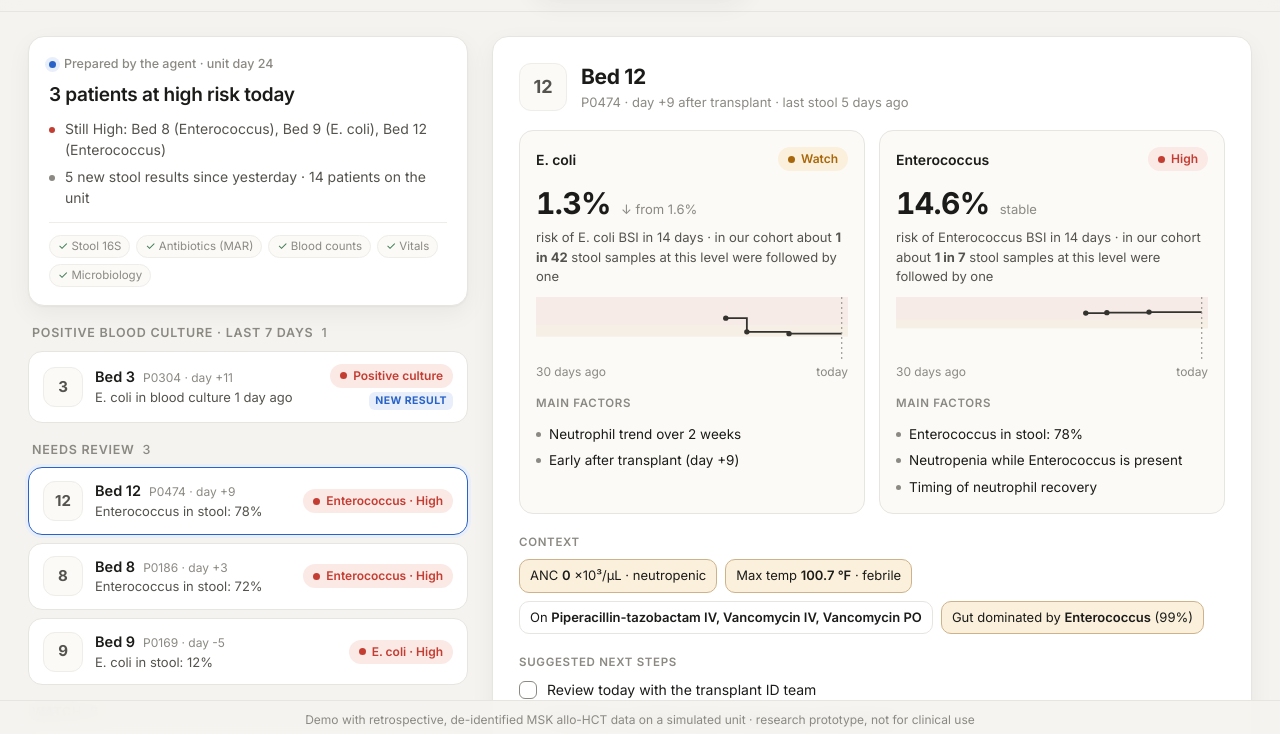
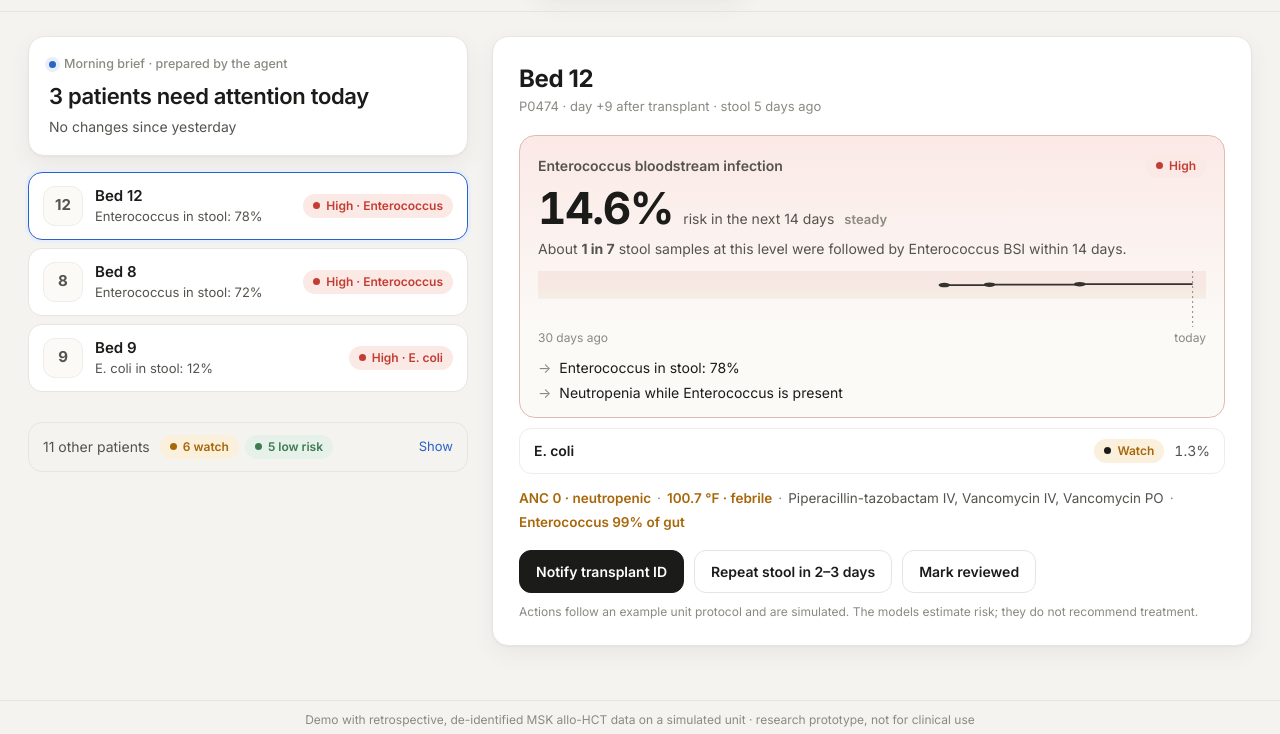
Before and after one commit to stampei1/bsi-risk-tool-clinical-workflow, a plain HTML site: page index.html in a window 1280 px wide. Shown: the part 61-795 px from the top of the page. Drawn offline with Linux system fonts and the light colour scheme.

Commit message:
Simplify: one-line brief, action-only worklist, hero risk card, one-tap protocol actions
Co-Authored-By: Claude Opus 5.5 (1M context) <noreply@anthropic.com>

```diff
--- a/app.js
+++ b/app.js
@@ -105,31 +105,22 @@ function reasons(o, s, c) {
 }
 
 // ------------------------------------------------------------------ brief
-function brief(d) {
-  const on = S.W.patients.filter(p => p.stay[0] <= d && d <= p.stay[1]);
-  const st = on.map(p => [p, status(p, d), status(p, d - 1)]);
-  const high = st.filter(([, s]) => s.tier === 'high' && !s.culture.length);
-  const up = st.filter(([, s, y]) => s.tier === 'high' && y.tier !== 'high' && !s.culture.length);
-  const newRes = st.filter(([, s]) => s.last && s.last.d === d).length;
-  const due = st.filter(([, s]) => s.tier === 'due');
-  const cultures = st.filter(([p]) => p.infections.some(([day]) => day === d));
-  const head = high.length ? `${plural(high.length, 'patient')} at high risk today` : 'No patients at high risk today';
-  const items = [];
-  for (const [p, s] of up) items.push(['high', `Bed ${p.bed} moved to High for ${NAME[s.top]} (${pct(s.org[s.top].p)} risk in 14 days)`]);
-  const stay = high.filter(h => !up.includes(h));
-  if (stay.length) items.push(['high', `Still High: ${stay.map(([p, s]) => `Bed ${p.bed} (${NAME[s.top]})`).join(', ')}`]);
-  for (const [p] of cultures) items.push(['high', `Bed ${p.bed}: positive blood culture today (${agent(p.infections.find(([day]) => day === d)[1])})`]);
-  if (due.length) items.push(['due', `${plural(due.length, 'patient')} due a stool sample: Bed ${due.map(([p]) => p.bed).join(', ')}`]);
-  items.push(['muted', `${plural(newRes, 'new stool result')} since yesterday · ${on.length} patients on the unit`]);
-  $('brief').innerHTML = `<div class="kicker"><span class="dot"></span>Prepared by the agent · unit day ${d}</div>
-    <h1>${head}</h1>
-    <ul>${items.map(([k, t]) => `<li><span class="b" style="background:var(--${k === 'muted' ? 'ink-3' : k})"></span>${t}</li>`).join('')}</ul>
-    <div class="sources">${['Stool 16S', 'Antibiotics (MAR)', 'Blood counts', 'Vitals', 'Microbiology'].map(x => `<span class="src">${x}</span>`).join('')}</div>`;
-  return st;
-}
 function agent(a) {
   return ({ Escherichia: 'E. coli', Enterococcus_Faecium_Vancomycin_Resistant: 'VRE', Enterococcus_Faecium: 'E. faecium',
     Enterococcus_Faecalis: 'E. faecalis', Enterococcus_Vancomycin_Resistant: 'VRE', Klebsiella_Pneumoniae: 'K. pneumoniae' })[a] || a.replace(/_/g, ' ');
+}
+const COVERED = (o, a) => (o === 'ecoli' && a === 'Escherichia') || (o === 'entero' && a.startsWith('Enterococcus'));
+function brief(d, st) {
+  const act = st.filter(([, s]) => s.need);
+  const up = st.filter(([, s, y]) => s.tier === 'high' && y.tier !== 'high' && !s.culture.length);
+  const cultures = st.filter(([p]) => p.infections.some(([day]) => day === d));
+  const head = act.length ? `${plural(act.length, 'patient')} need${act.length === 1 ? 's' : ''} attention today` : 'All clear today';
+  const lines = [];
+  if (up.length) lines.push(`New to High risk: ${up.map(([p, s]) => `Bed ${p.bed} (${NAME[s.top]})`).join(', ')}`);
+  if (cultures.length) lines.push(`Positive blood culture: ${cultures.map(([p]) => `Bed ${p.bed} (${agent(p.infections.find(([day]) => day === d)[1])})`).join(', ')}`);
+  if (!lines.length) lines.push(act.length ? 'No changes since yesterday' : `${st.length} patients on the unit, none at high risk`);
+  $('brief').innerHTML = `<div class="kicker"><span class="dot"></span>Morning brief · prepared by the agent</div>
+    <h1>${head}</h1><p class="sub">${lines.join(' · ')}</p>`;
 }
 
 // ------------------------------------------------------------------ list
@@ -137,110 +128,112 @@ function render() {
   const d = S.day;
   $('dayNum').textContent = d;
   $('prevDay').disabled = d <= S.W.span[0]; $('nextDay').disabled = d >= S.W.span[1];
-  const st = brief(d);
-  const cult = st.filter(([, s]) => s.culture.length);
-  const rest = st.filter(([, s]) => !s.culture.length);
-  const groups = [
-    ['Positive blood culture · last 7 days', cult, true],
-    ['Needs review', rest.filter(([, s]) => s.tier === 'high'), true],
-    ['Watch', rest.filter(([, s]) => s.tier === 'watch'), true],
-    ['Stool sample due', rest.filter(([, s]) => s.tier === 'due'), true],
-    ['Low risk', rest.filter(([, s]) => s.tier === 'low' || s.tier === 'na'), false],
-  ];
-  const byRisk = (a, b) => (b[1].org[b[1].top].p || 0) - (a[1].org[a[1].top].p || 0);
-  groups.forEach(g => g[1].sort(byRisk));
-  if (!S.sel || !st.some(([p]) => p.bed === S.sel)) S.sel = (groups.slice(1).find(g => g[1].length)?.[1][0]?.[0] || groups[0][1][0]?.[0] || {}).bed ?? null;
-  S.lowOpen = S.lowOpen ?? false;
-  $('list').innerHTML = groups.filter(([, rows]) => rows.length).map(([title, rows, open]) => {
-    const isLow = title === 'Low risk', show = !isLow || S.lowOpen;
-    rows.sort((a, b) => (b[1].org[b[1].top].p || 0) - (a[1].org[a[1].top].p || 0));
-    return `<section class="group"><h2>${title} <span class="count">${rows.length}</span>
-      ${isLow ? `<button data-toggle-low>${S.lowOpen ? 'Hide' : 'Show'}</button>` : ''}</h2>
-      ${show ? `<div class="rows">${rows.map(([p, s]) => rowHTML(p, s, d)).join('')}</div>` : ''}</section>`;
-  }).join('');
+  const on = S.W.patients.filter(p => p.stay[0] <= d && d <= p.stay[1]);
+  const st = on.map(p => { const s = status(p, d); s.need = needs(s, d); return [p, s, status(p, d - 1)]; });
+  brief(d, st);
+  const order = (x) => x.culture.some(([day]) => day === d) ? 0 : x.tier === 'high' ? 1 : x.tier === 'due' ? 2 : 3;
+  const act = st.filter(([, s]) => s.need).sort((a, b) => order(a[1]) - order(b[1]) || (b[1].org[b[1].top].p || 0) - (a[1].org[a[1].top].p || 0));
+  const rest = st.filter(([, s]) => !s.need);
+  if (!S.sel || !st.some(([p]) => p.bed === S.sel)) S.sel = act[0]?.[0].bed ?? null;
+  const counts = ['watch', 'low'].map(t => [t, rest.filter(([, s]) => s.tier === t || (t === 'low' && (s.tier === 'na' || s.culture.length))).length]);
+  let h = act.length ? `<div class="rows">${act.map(([p, s]) => rowHTML(p, s, d)).join('')}</div>`
+    : `<div class="clear"><div class="check">✓</div><b>No one needs review</b><span>Every patient is low risk or on watch, with a recent stool result.</span></div>`;
+  if (rest.length) {
+    h += `<button class="others" id="othersBtn"><span>${plural(rest.length, 'other patient')}</span>
+      <span class="mini">${counts.filter(([, n]) => n).map(([t, n]) => `<span class="pill ${t}"><span class="sw"></span>${n} ${t === 'low' ? 'low risk' : 'watch'}</span>`).join('')}</span>
+      <span class="chev">${S.othersOpen ? 'Hide' : 'Show'}</span></button>`;
+    if (S.othersOpen) h += `<div class="rows quiet">${rest.map(([p, s]) => rowHTML(p, s, d)).join('')}</div>`;
+  }
+  $('list').innerHTML = h;
   $('list').querySelectorAll('.row').forEach(r => r.onclick = () => {
     S.sel = +r.dataset.bed; render();
     if (matchMedia('(max-width: 900px)').matches) $('detail').scrollIntoView({ behavior: 'smooth', block: 'start' });
   });
-  const tl = $('list').querySelector('[data-toggle-low]'); if (tl) tl.onclick = () => { S.lowOpen = !S.lowOpen; render(); };
-  detail(st.find(([p]) => p.bed === S.sel), d);
+  const ob = $('othersBtn'); if (ob) ob.onclick = () => { S.othersOpen = !S.othersOpen; render(); };
+  const sel = st.find(([p]) => p.bed === S.sel);
+  sel ? detail(sel, d) : ($('detail').innerHTML = `<div class="empty">Select a patient</div>`);
+}
+function needs(s, d) {
+  if (s.culture.some(([day]) => day === d)) return true;        // new positive culture today
+  if (s.culture.length) return false;                            // already known; managed by the team
+  return s.tier === 'high' || s.tier === 'due';
 }
 function rowHTML(p, s, d) {
   const c = context(p, d), o = s.top, os = s.org[o];
-  let why;
+  let why, pill;
   if (s.culture.length) {
     const [day, a] = s.culture[s.culture.length - 1];
     why = `${agent(a)} in blood culture ${day === d ? 'today' : plural(d - day, 'day') + ' ago'}`;
-  } else if (s.tier === 'due') why = s.last ? `Last stool result ${plural(s.age, 'day')} ago` : 'No stool result yet this admission';
-  else if (s.tier === 'na') why = 'Not scored after infection';
-  else why = reasons(o, os.s, c).find(r => !GENERIC.has(r)) || `${NAME[o]} in stool: ${ab(os.s['ab_' + o])}`;
-  const pill = s.culture.length ? `<span class="pill high"><span class="sw"></span>Positive culture</span>`
-    : s.tier === 'due' || s.tier === 'na' ? `<span class="pill ${s.tier}"><span class="sw"></span>${TIER_LABEL[s.tier]}</span>`
-    : `<span class="pill ${s.tier}"><span class="sw"></span>${NAME[o]} · ${TIER_LABEL[s.tier]}</span>`;
-  const isNew = s.last && s.last.d === d;
-  const act = S.acts[`${p.bed}-${d}`];
-  return `<button class="row ${S.sel === p.bed ? 'sel' : ''}" data-bed="${p.bed}">
-    <span class="bed">${p.bed}</span>
-    <span><span class="who">Bed ${p.bed}<small>${p.pid} · day ${c.hct >= 0 ? '+' : ''}${c.hct}</small></span>
-      <span class="why" style="display:block">${why}</span></span>
-    <span class="side">${pill}${isNew ? '<span class="new">NEW RESULT</span>' : act?.ack ? '<span class="new" style="color:var(--low);background:var(--low-soft)">REVIEWED</span>' : ''}</span>
-  </button>`;
+    pill = `<span class="pill high"><span class="sw"></span>Positive culture</span>`;
+  } else if (s.tier === 'due') {
+    why = s.last ? `Last stool result ${plural(s.age, 'day')} ago` : 'No stool result yet';
+    pill = `<span class="pill due"><span class="sw"></span>Stool due</span>`;
+  } else if (s.tier === 'na') {
+    why = 'Not scored'; pill = `<span class="pill na">—</span>`;
+  } else {
+    why = reasons(o, os.s, c).find(r => !GENERIC.has(r)) || `${NAME[o]} in stool: ${ab(os.s['ab_' + o])}`;
+    pill = `<span class="pill ${s.tier}"><span class="sw"></span>${TIER_LABEL[s.tier]} · ${NAME[o]}</span>`;
+  }
+  const done = S.acts[`${p.bed}-${d}`]?.done;
+  return `<button class="row ${S.sel === p.bed ? 'sel' : ''} ${done ? 'done' : ''}" data-bed="${p.bed}">
+    <span class="bed">${done ? '✓' : p.bed}</span>
+    <span class="txt"><span class="who">Bed ${p.bed}</span><span class="why">${why}</span></span>
+    <span class="side">${pill}</span></button>`;
 }
 
 // ------------------------------------------------------------------ detail
-function detail(entry, d) {
-  const el = $('detail');
-  if (!entry) { el.innerHTML = `<div class="empty">No patients on the unit on this day.</div>`; return; }
-  const [p, s] = entry, c = context(p, d);
-  const key = `${p.bed}-${d}`, act = S.acts[key] || {};
-  let h = `<div class="dhead"><span class="bed">${p.bed}</span><div><h2>Bed ${p.bed}</h2>
-    <div class="meta">${p.pid} · day ${c.hct >= 0 ? '+' : ''}${c.hct} after transplant · ${s.last ? `last stool ${s.age === 0 ? 'today' : plural(s.age, 'day') + ' ago'}` : 'no stool result yet'}</div></div></div>`;
-  for (const [day, a] of s.culture) {
-    const mine = ORGS.some(o => (o === 'ecoli' && a === 'Escherichia') || (o === 'entero' && a.startsWith('Enterococcus')));
-    h += `<div class="event ${mine ? '' : 'other'}">● Positive blood culture ${day === d ? 'today' : plural(d - day, 'day') + ' ago'}: ${agent(a)}${mine ? '' : ' (not covered by these models)'}</div>`;
-  }
-  const covered = (o, a) => (o === 'ecoli' && a === 'Escherichia') || (o === 'entero' && a.startsWith('Enterococcus'));
-  h += `<div class="orgs">${ORGS.map(o => orgHTML(p, s.org[o], o, c, d, s.culture.some(([, a]) => covered(o, a)))).join('')}</div>`;
-  const chips = [];
-  if (c.anc != null) chips.push([c.anc < 0.5, `ANC <b>${c.anc}</b> ×10³/µL${c.anc < 0.5 ? ' · neutropenic' : ''}`]);
-  if (c.tmax != null) chips.push([c.tmax >= 100.4, `Max temp <b>${c.tmax} °F</b>${c.tmax >= 100.4 ? ' · febrile' : ''}`]);
-  chips.push([false, c.abx.length ? `On <b>${c.abx.join(', ')}</b>` : 'No antibiotics today']);
-  if (s.last?.dom && s.last.dom[1] >= 0.3) chips.push([true, `Gut dominated by <b>${s.last.dom[0]}</b> (${Math.round(s.last.dom[1] * 100)}%)`]);
-  h += `<div class="sect"><h3>Context</h3><div class="chips">${chips.map(([w, t]) => `<span class="chip ${w ? 'warn' : ''}">${t}</span>`).join('')}</div></div>`;
-  const steps = nextSteps(s);
-  h += `<div class="sect"><h3>Suggested next steps</h3><div class="steps">${steps.map(t => `<div class="stepi"><span class="box"></span>${t}</div>`).join('')}</div>
-    <div class="fine">Example protocol: steps would be set by the unit. The models estimate risk; they do not recommend treatment.</div></div>`;
-  h += `<div class="actions">
-    <button class="btn ${act.ack ? 'done' : 'primary'}" id="ackBtn">${act.ack ? '✓ Reviewed' : 'Mark reviewed'}</button>
-    <button class="btn ${act.stool ? 'done' : ''}" id="stoolBtn">${act.stool ? '✓ Stool sample requested' : 'Request stool sample'}</button></div>`;
-  el.innerHTML = h;
-  $('ackBtn').onclick = () => { S.acts[key] = { ...act, ack: !act.ack }; toast(act.ack ? 'Review undone' : `Bed ${p.bed} marked reviewed (demo)`); render(); };
-  $('stoolBtn').onclick = () => { S.acts[key] = { ...act, stool: !act.stool }; toast(act.stool ? 'Request cancelled' : `Stool sample requested for Bed ${p.bed} (demo — no order placed)`); render(); };
+function detail([p, s], d) {
+  const c = context(p, d), key = `${p.bed}-${d}`, act = S.acts[key] || {};
+  const o = s.top, os = s.org[o], other = ORGS.find(x => x !== o);
+  const conf = (x) => s.culture.some(([, a]) => COVERED(x, a));
+  let h = `<div class="dhead"><div><h2>Bed ${p.bed}</h2>
+    <div class="meta">${p.pid} · day ${c.hct >= 0 ? '+' : ''}${c.hct} after transplant · ${s.last ? `stool ${s.age === 0 ? 'today' : plural(s.age, 'day') + ' ago'}` : 'no stool result yet'}</div></div></div>`;
+  for (const [day, a] of s.culture)
+    h += `<div class="event ${ORGS.some(x => COVERED(x, a)) ? '' : 'other'}">Positive blood culture ${day === d ? 'today' : plural(d - day, 'day') + ' ago'}: ${agent(a)}${ORGS.some(x => COVERED(x, a)) ? '' : ' · not covered by these models'}</div>`;
+  h += hero(p, os, o, c, d, conf(o));
+  const osO = s.org[other];
+  h += `<div class="otherline"><span>${NAME[other]}</span>${conf(other) ? '<span class="pill high"><span class="sw"></span>Confirmed BSI</span>'
+    : osO.tier === 'na' ? '<span class="pill na">not scored</span>'
+    : `<span class="pill ${osO.tier}"><span class="sw"></span>${TIER_LABEL[osO.tier]}</span><span class="v">${pct(osO.p)}</span>`}</div>`;
+  const ctx = [];
+  if (c.anc != null) ctx.push(`<span class="${c.anc < 0.5 ? 'flag' : ''}">ANC ${c.anc}${c.anc < 0.5 ? ' · neutropenic' : ''}</span>`);
+  if (c.tmax != null) ctx.push(`<span class="${c.tmax >= 100.4 ? 'flag' : ''}">${c.tmax} °F${c.tmax >= 100.4 ? ' · febrile' : ''}</span>`);
+  ctx.push(`<span>${c.abx.length ? c.abx.slice(0, 3).join(', ') + (c.abx.length > 3 ? ` +${c.abx.length - 3}` : '') : 'no antibiotics'}</span>`);
+  if (s.last?.dom && s.last.dom[1] >= 0.3) ctx.push(`<span class="flag">${s.last.dom[0]} ${Math.round(s.last.dom[1] * 100)}% of gut</span>`);
+  h += `<div class="ctx">${ctx.join('<i>·</i>')}</div>`;
+  const acts = actionsFor(s);
+  h += `<div class="actions">${acts.map(([id, label], k) => `<button class="btn ${act[id] ? 'done' : k === 0 ? 'primary' : ''}" data-act="${id}">${act[id] ? '✓ ' + label : label}</button>`).join('')}
+    <button class="btn ${act.done ? 'done' : ''}" data-act="done">${act.done ? '✓ Reviewed' : 'Mark reviewed'}</button></div>
+    <div class="fine">Actions follow an example unit protocol and are simulated. The models estimate risk; they do not recommend treatment.</div>`;
+  $('detail').innerHTML = h;
+  $('detail').querySelectorAll('[data-act]').forEach(b => b.onclick = () => {
+    const id = b.dataset.act, was = !!act[id];
+    S.acts[key] = { ...act, [id]: !was };
+    if (!was) toast(id === 'done' ? `Bed ${p.bed} reviewed` : `${b.textContent.replace('✓ ', '')} — Bed ${p.bed} (demo, nothing ordered)`);
+    render();
+  });
 }
-function orgHTML(p, os, o, c, d, confirmed) {
-  if (confirmed) return `<div class="org"><div class="ohead"><span class="oname">${NAME[o]}</span><span class="pill high"><span class="sw"></span>Confirmed BSI</span></div>
-    <div class="odds" style="margin-top:10px">Positive blood culture. Risk scoring for ${NAME[o]} is paused; the last score before the infection was <b>${pct(os.p)}</b>.</div>
-    ${os.p != null ? spark(p, o, d) : ''}</div>`;
-  if (os.tier === 'na') return `<div class="org"><div class="ohead"><span class="oname">${NAME[o]}</span><span class="pill na">Not scored</span></div>
-    <div class="muted">No scored stool sample yet.</div></div>`;
-  const t = S.W.tiers[o], tier = os.tier;
-  const rate = tier === 'due' ? null : t.rate[tier];
-  const trend = os.prev == null ? '' : os.p > os.prev * 1.15 ? `↑ from ${pct(os.prev)}` : os.p < os.prev / 1.15 ? `↓ from ${pct(os.prev)}` : 'stable';
-  const rs = reasons(o, os.s, c);
-  return `<div class="org"><div class="ohead"><span class="oname">${NAME[o]}</span><span class="pill ${tier}"><span class="sw"></span>${TIER_LABEL[tier]}</span></div>
-    <div class="big"><span class="num">${pct(os.p)}</span><span class="trend">${trend}</span></div>
-    <div class="odds">${tier === 'due' ? `From a stool sample ${plural(os.age, 'day')} old; needs a new sample.` :
-      os.after ? 'Last score before the infection; later samples are not scored.' :
-      `risk of ${NAME[o]} BSI in 14 days · in our cohort about <b>1 in ${Math.max(1, Math.round(1 / rate))}</b> stool samples at this level were followed by one`}</div>
+function hero(p, os, o, c, d, confirmed) {
+  if (confirmed) return `<div class="hero"><div class="hl"><span class="oname">${NAME[o]}</span><span class="pill high"><span class="sw"></span>Confirmed BSI</span></div>
+    <p class="say">Risk scoring for ${NAME[o]} is paused. The last score before the infection was <b>${pct(os.p)}</b>.</p>${os.p != null ? spark(p, o, d) : ''}</div>`;
+  if (os.tier === 'na') return `<div class="hero"><div class="hl"><span class="oname">No stool result yet</span><span class="pill due"><span class="sw"></span>Stool due</span></div>
+    <p class="say">Request a stool sample to start scoring.</p></div>`;
+  const tier = os.tier, rate = tier === 'due' ? null : S.W.tiers[o].rate[tier];
+  const trend = os.prev == null ? '' : os.p > os.prev * 1.15 ? `<span class="up">↑ rising</span>` : os.p < os.prev / 1.15 ? `<span class="down">↓ falling</span>` : '<span>steady</span>';
+  const rs = tier === 'low' ? [] : reasons(o, os.s, c).slice(0, 2);
+  return `<div class="hero ${tier}"><div class="hl"><span class="oname">${NAME[o]} bloodstream infection</span><span class="pill ${tier}"><span class="sw"></span>${TIER_LABEL[tier]}</span></div>
+    <div class="big"><span class="num">${pct(os.p)}</span><span class="unit">risk in the next 14 days</span>${trend}</div>
+    <p class="say">${tier === 'due' ? `Based on a stool sample ${plural(os.age, 'day')} old — a new sample is needed.`
+      : `About <b>1 in ${Math.max(1, Math.round(1 / rate))}</b> stool samples at this level were followed by ${NAME[o]} BSI within 14 days.`}</p>
     ${spark(p, o, d)}
-    ${rs.length && tier !== 'low' ? `<div class="whyh">Main factors</div><ul class="why">${rs.map(r => `<li>${r}</li>`).join('')}</ul>` : ''}</div>`;
+    ${rs.length ? `<ul class="why">${rs.map(r => `<li>${r}</li>`).join('')}</ul>` : ''}</div>`;
 }
-function nextSteps(s) {
-  if (s.culture.length) return ['Managed as a confirmed infection by the care team', 'Risk scores are paused for the infecting organism'];
-  if (s.tier === 'high') return ['Review today with the transplant ID team', 'If febrile or unstable: blood cultures per unit protocol', 'Repeat stool sample in 2–3 days to follow the trend'];
-  if (s.tier === 'watch') return ['Repeat stool sample within 3–4 days', 'Re-check when the next result is in'];
-  if (s.tier === 'due') return [s.last ? `Request a stool sample (last result ${plural(s.age, 'day')} ago)` : 'Request a first stool sample'];
-  return ['No action suggested; continue routine stool sampling'];
+function actionsFor(s) {
+  if (s.culture.length) return [];
+  if (s.tier === 'high') return [['notify', 'Notify transplant ID'], ['stool', 'Repeat stool in 2–3 days']];
+  if (s.tier === 'watch') return [['stool', 'Repeat stool in 3–4 days']];
+  if (s.tier === 'due' || s.tier === 'na') return [['stool', 'Request stool sample']];
+  return [];
 }
 function spark(p, o, d) {
   const W = 300, H = 64, L = 0, R = 6, d0 = d - 29;
--- a/style.css
+++ b/style.css
@@ -187,3 +187,52 @@ table.tiers th { color: var(--ink-3); font-weight: 500; font-size: 12.5px; }
   .daynav .day { min-width: 0; padding: 0 6px; }
   .brand .unit { display: none; }
 }
+
+/* ---------- simplified flow ---------- */
+.brief .sub { margin: 4px 0 0; color: var(--ink-2); font-size: 14px; }
+.brief h1 { font-size: 22px; margin: 8px 0 2px; }
+.left #list { margin-top: 16px; }
+.row .txt { display: flex; flex-direction: column; min-width: 0; }
+.row .who { font-weight: 600; font-size: 15px; }
+.row .why { color: var(--ink-2); font-size: 13px; white-space: nowrap; overflow: hidden; text-overflow: ellipsis; }
+.row.done { opacity: .62; }
+.row.done .bed { color: var(--low); background: var(--low-soft); border-color: transparent; }
+.rows.quiet .row { padding: 9px 12px; }
+.rows.quiet .bed { width: 32px; height: 32px; font-size: 13px; border-radius: 10px; }
+.clear { display: flex; flex-direction: column; align-items: center; gap: 4px; text-align: center; padding: 28px 16px;
+  background: var(--surface); border: 1px dashed var(--line); border-radius: 14px; color: var(--ink-2); font-size: 13.5px; }
+.clear .check { width: 40px; height: 40px; border-radius: 999px; display: grid; place-items: center; background: var(--low-soft); color: var(--low); font-size: 20px; margin-bottom: 6px; }
+.clear b { color: var(--ink); font-size: 15px; }
+.others { display: flex; align-items: center; gap: 10px; width: 100%; margin-top: 12px; padding: 12px 14px; border-radius: 14px;
+  border: 1px solid var(--line); background: transparent; color: var(--ink-2); font-size: 14px; text-align: left; }
+.others:hover { background: var(--surface); }
+.others .mini { display: flex; gap: 6px; flex-wrap: wrap; }
+.others .chev { margin-left: auto; color: var(--accent); font-size: 13px; }
+.rows.quiet { margin-top: 8px; }
+
+.dhead h2 { font-size: 24px; }
+.hero { margin-top: 18px; border-radius: 16px; padding: 18px 18px 14px; background: var(--raised); border: 1px solid var(--line); }
+.hero.high { background: linear-gradient(180deg, var(--high-soft), var(--raised) 70%); border-color: color-mix(in srgb, var(--high) 25%, var(--line)); }
+.hero.watch { background: linear-gradient(180deg, var(--watch-soft), var(--raised) 70%); border-color: color-mix(in srgb, var(--watch) 25%, var(--line)); }
+.hero .hl { display: flex; align-items: center; justify-content: space-between; gap: 8px; }
+.hero .oname { font-weight: 600; font-size: 14px; color: var(--ink-2); }
+.hero .big { display: flex; align-items: baseline; gap: 10px; flex-wrap: wrap; margin-top: 8px; }
+.hero .num { font-size: 44px; font-weight: 700; letter-spacing: -.03em; line-height: 1; font-variant-numeric: tabular-nums; }
+.hero .unit { color: var(--ink-2); font-size: 14px; }
+.hero .big .up, .hero .big .down, .hero .big span:last-child:not(.unit):not(.num) { font-size: 13px; font-weight: 600; color: var(--ink-3); }
+.hero .big .up { color: var(--high); }
+.hero .big .down { color: var(--low); }
+.hero .say { margin: 8px 0 0; color: var(--ink-2); font-size: 14px; }
+.hero svg.spark { width: 100%; height: 56px; display: block; margin-top: 12px; }
+.hero .why { margin: 10px 0 0; padding: 0; list-style: none; display: grid; gap: 4px; }
+.hero .why li { font-size: 14px; display: flex; gap: 8px; }
+.hero .why li::before { content: "→"; color: var(--ink-3); }
+.otherline { display: flex; align-items: center; gap: 10px; margin-top: 10px; padding: 10px 14px; border-radius: 12px; border: 1px solid var(--line-2); font-size: 14px; color: var(--ink-2); }
+.otherline span:first-child { font-weight: 600; color: var(--ink); margin-right: auto; }
+.otherline .v { font-variant-numeric: tabular-nums; color: var(--ink-2); }
+.ctx { margin-top: 14px; font-size: 13.5px; color: var(--ink-2); display: flex; flex-wrap: wrap; gap: 4px 6px; align-items: center; }
+.ctx i { font-style: normal; color: var(--ink-3); }
+.ctx .flag { color: var(--watch); font-weight: 600; }
+.actions { margin-top: 18px; }
+.detail .fine { margin-top: 10px; }
+.srcs { display: flex; flex-wrap: wrap; gap: 6px; }
```
Also changed, not shown: index.html (+5 -3 lines).
